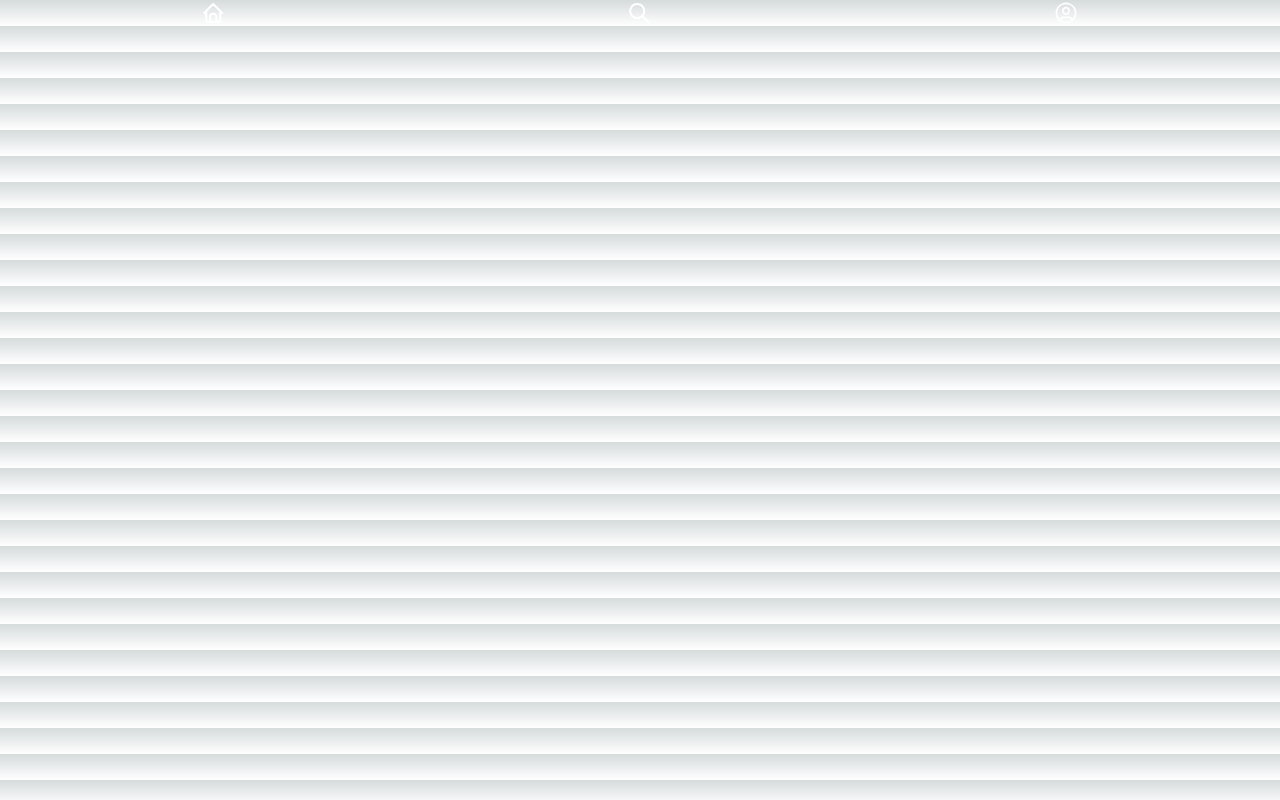
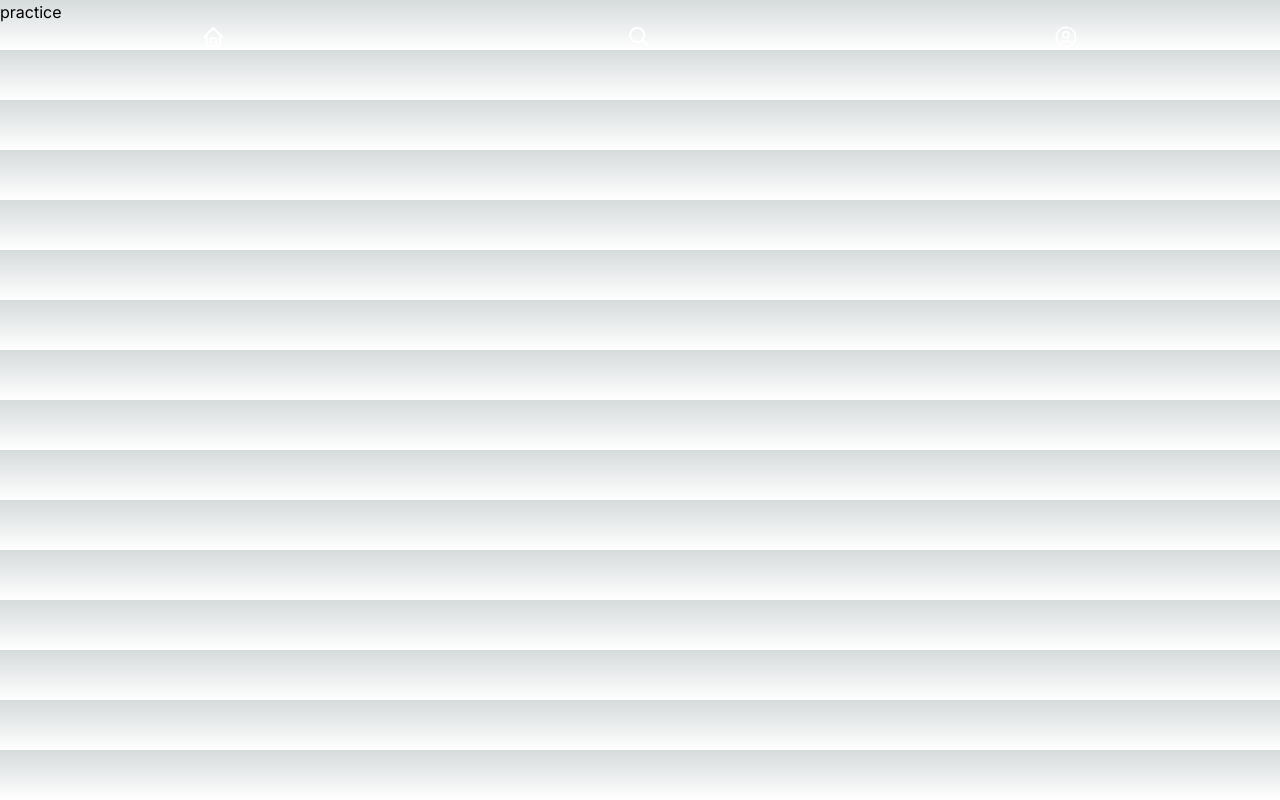
Before and after one commit to rgsk/friend-xyz, a Next.js app: page /practice in a window 1280 px wide. Built offline with nearby package versions, Linux system fonts and the light colour scheme.

Commit message:
move extra paths to learn folder

```diff
--- a/src/app/about/page.tsx
+++ /dev/null
@@ -1,9 +0,0 @@
-import { Metadata } from "next";
-
-export const metadata: Metadata = {
-  title: "about page changed",
-};
-
-export default function Page() {
-  return <h1>Hello About!</h1>;
-}
--- a/src/app/practice/page.tsx
+++ b/src/app/practice/page.tsx
@@ -1,3 +1,3 @@
 export default function Page() {
-  return <div></div>;
+  return <div>practice</div>;
 }
```
Also changed, not shown: src/app/learn/blog/[id]/page.tsx (renamed from src/app/blog/[id]/page.tsx), src/app/learn/combining-multiple-data-fetching-solutions/page.tsx (renamed from src/app/combining-multiple-data-fetching-solutions/page.tsx), src/app/learn/data-fetching/page.tsx (renamed from src/app/data-fetching/page.tsx), src/app/learn/dynamic-meta-data/todos/[id]/page.tsx (renamed from src/app/dynamic-meta-data/todos/[id]/page.tsx).
